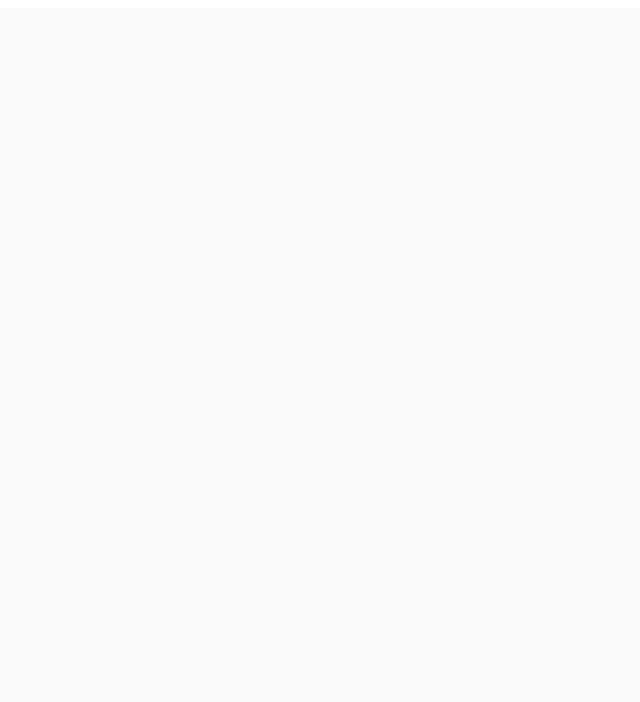
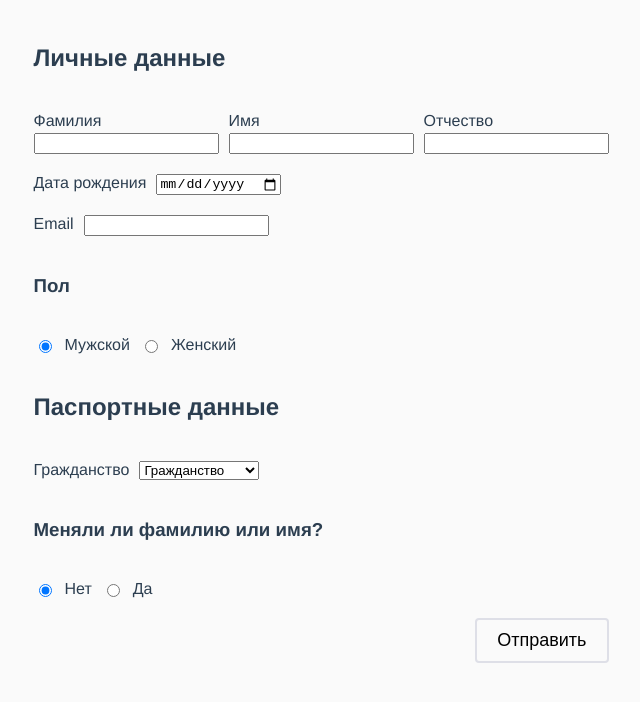
Before and after one commit to ozon-edu-vue-2021/required-task-4-sorokinaolga, a Vue app: page / in a window 1280 px wide. Shown: the top 702 px of the page, without its empty margins (319-959 px from the left). Built offline with nearby package versions, Linux system fonts and the light colour scheme.

Commit message:
Решение базового задания

```diff
--- a/src/App.vue
+++ b/src/App.vue
@@ -27,7 +27,8 @@ export default {
 html,
 body,
 #app {
-  height: 100%;
+  min-height: 100%;
+  margin: 0;
 }
 
 * {
--- a/src/components/Form.vue
+++ b/src/components/Form.vue
@@ -1,17 +1,242 @@
 <template>
-  <div class="form"></div>
+  <div class="form">
+    <form
+      autocomplete="off"
+      class="form"
+    >
+      <h2>Личные данные</h2>
+      <div class="row">
+        <div class="col">
+          <label for="surname">Фамилия </label>
+          <input
+            v-model="formData.surname"
+            id="surname"
+            placeholder=""
+          />
+        </div>
+        <div class="col">
+          <label for="name">Имя </label>
+          <input
+            v-model="formData.name"
+            id="name"
+            placeholder=""
+          />
+        </div>
+        <div class="col">
+          <label for="patronym">Отчество </label>
+          <input
+            v-model="formData.patronym"
+            id="patronym"
+            placeholder=""
+          />
+        </div>
+      </div>
+      <div class="row">
+        <label for="birthdate">Дата рождения </label>
+        <input
+          v-model="formData.birthdate"
+          type="date"
+          id="birthdate"
+        />
+      </div>
+      <div class="row">
+        <label for="email">Email </label>
+        <input
+          v-model="formData.email"
+          id="email"
+          placeholder=""
+        />
+      </div>
+      <h3>Пол</h3>
+      <div class="row">
+        <input v-model="formData.gender" type="radio" id="gender" name="gender" value="man" />
+        <label for="gender">Мужской</label>
+
+        <input v-model="formData.gender" type="radio" id="gender" name="gender" value="woman" />
+        <label for="gender">Женский</label>
+      </div>
+      <h2>Паспортные данные</h2>
+      <div class="row">
+        <label for="nationality">Гражданство</label>
+        <select v-model="formData.nationality" id="nationality">
+          <option disabled value="">Гражданство</option>
+          <option v-for="item in citizenship" :key="item.id">{{ item.nationality }}</option>
+        </select>
+      </div>
+      <div v-if="formData.nationality === 'Russia'" class="row">
+        <div class="col">
+          <label for="series">Серия паспорта </label>
+          <input
+            v-model="formData.series"
+            id="series"
+            placeholder=""
+          />
+        </div>
+        <div class="col">
+          <label for="number">Номер паспорта </label>
+          <input
+            v-model="formData.number"
+            id="number"
+            placeholder=""
+          />
+        </div>
+        <div class="col">
+          <label for="date-of-issue">Дата выдачи </label>
+          <input
+            v-model="formData.dateOfIssue"
+            type="date"
+            id="date-of-issue"
+          />
+        </div>
+      </div>
+      <div v-else-if="formData.nationality !== ''">
+        <div class="row">
+          <div class="col">
+            <label for="latin-surname">Фамилия на латинице </label>
+            <input
+              v-model="formData.latinSurname"
+              id="latin-surname"
+              placeholder=""
+            />
+          </div>
+          <div class="col">
+            <label for="latin-name">Имя на латинице </label>
+            <input
+              v-model="formData.latinName"
+              id="latin-name"
+              placeholder=""
+            />
+          </div>
+        </div>
+        <div class="row">
+          <div class="col">
+            <label for="number">Номер паспорта </label>
+            <input
+              v-model="formData.number"
+              id="number"
+              placeholder=""
+            />
+          </div>
+          <div class="col">
+            <label for="country">Страна выдачи</label>
+            <select v-model="formData.country" id="country">
+              <option disabled value="">Страна выдачи</option>
+              <option v-for="item in citizenship" :key="item.id">{{ item.nationality }}</option>
+            </select>
+          </div>
+          <div class="col">
+            <label for="type-passport">Тип паспорта </label>
+              <select v-model="formData.typePassport" id="type-passport">
+              <option disabled value="">Страна выдачи</option>
+              <option v-for="item in passportTypes" :key="item.id">{{ item.type }}</option>
+            </select>
+          </div>
+        </div>
+      </div>
+      <h3>Меняли ли фамилию или имя?</h3>
+      <div class="row">
+        <input v-model="formData.isChangeName" type="radio" id="change-name" name="change-name" :value="false" />
+        <label for="change-name">Нет</label>
+
+        <input v-model="formData.isChangeName" type="radio" id="change-name" name="change-name" :value="true" />
+        <label for="change-name">Да</label>
+      </div>
+      <div v-if="formData.isChangeName" class="row">
+        <div class="col">
+          <label for="last-surname">Предыдущая фамилия </label>
+          <input
+            v-model="formData.lastSurname"
+            id="last-surname"
+            placeholder=""
+          />
+        </div>
+        <div class="col">
+          <label for="last-name">Предыдущее Имя </label>
+          <input
+            v-model="formData.lastName"
+            id="last-name"
+            placeholder=""
+          />
+        </div>
+      </div>
+      <button
+        @click.prevent="submitData"
+        class="button"
+        type="submit"
+      >
+        Отправить
+      </button>
+    </form>
+  </div>
 </template>
 
 <script>
+import citizenship from '../assets/data/citizenships.json';
+import passportTypes from '../assets/data/passport-types.json';
+
 export default {
   data() {
-    return {};
+    return {
+      citizenship: citizenship,
+      passportTypes: passportTypes,
+      formData: {
+        surname: '',
+        name: '',
+        patronym: '',
+        birthdate: '',
+        email: '',
+        gender: 'man',
+        nationality: '',
+        series: '',
+        number: '',
+        dateOfIssue: '',
+        latinSurname: '',
+        latinName: '',
+        country: '',
+        typePassport: '',
+        isChangeName: false,
+        lastSurname: '',
+        lastName: ''
+      }
+    };
   },
-  methods: {},
+  methods: {
+    submitData: function() {
+      console.log(JSON.stringify(this.formData));
+    }
+  },
 };
 </script>
 
 <style scoped>
 .form {
+  display: flex;
+  flex-direction: column;
+  gap: 20px;
+  max-width: 600px;
+  margin: 0 auto;
+  padding-bottom: 40px;
+}
+.row {
+  display: flex;
+  gap: 10px;
+}
+.col {
+  display: flex;
+  flex-direction: column;
+  gap: 3px;
+}
+.button {
+  align-self: flex-end;
+  border-radius: 4px;
+  font-size: 18px;
+  background-color: transparent;
+  border: 2px solid #DEDFE7;
+  padding: 10px 20px;
+}
+.button:hover {
+  background-color: #265AF7;
+  border-color: #265AF7;
+  color: #EFF3FF;
 }
 </style>
```
